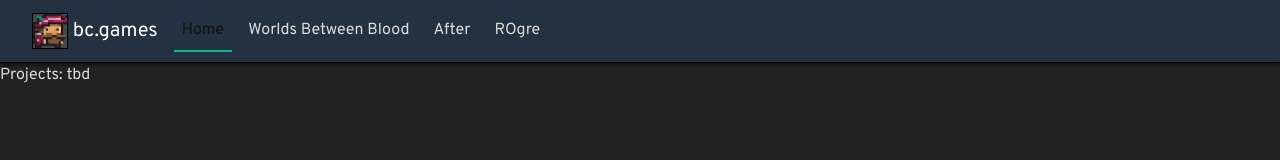
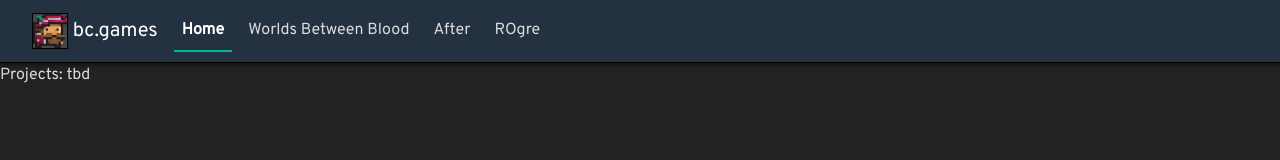
Before and after one commit to barelyconscious/website, a React (Vite) app: page / in a window 1280 px wide. Shown: the top 160 px of the page. Built offline with nearby package versions, Linux system fonts and the light colour scheme.

Commit message:
header fix

```diff
--- a/src/components/Header.tsx
+++ b/src/components/Header.tsx
@@ -21,7 +21,7 @@ const Header: React.FC = () => {
           {routes.map((t: any, idx: any) => (
             <li key={`nav${idx}-${t.url}`} className={`nav-item ${locationUrl === t.url ? "active" : ""}`}>
               {locationUrl === t.url ? (
-                <span className="nav-link">
+                <span className="nav-link" style={{ color: "white", fontWeight: "bolder" }}>
                   {t.navText} <span className="sr-only">(current)</span>
                 </span>
               ) : (
```
